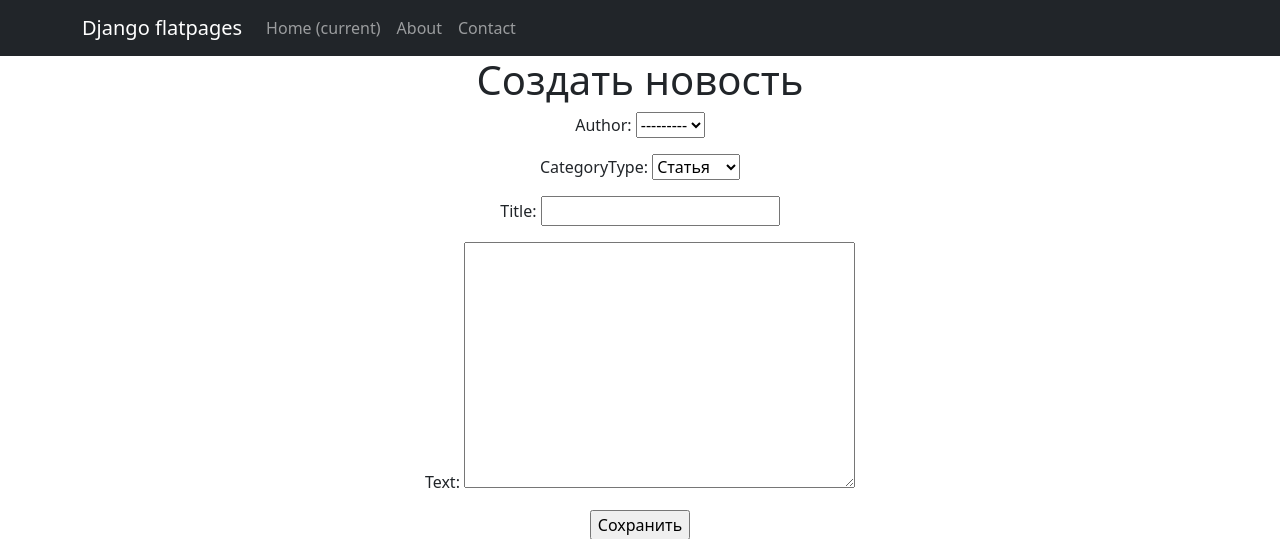
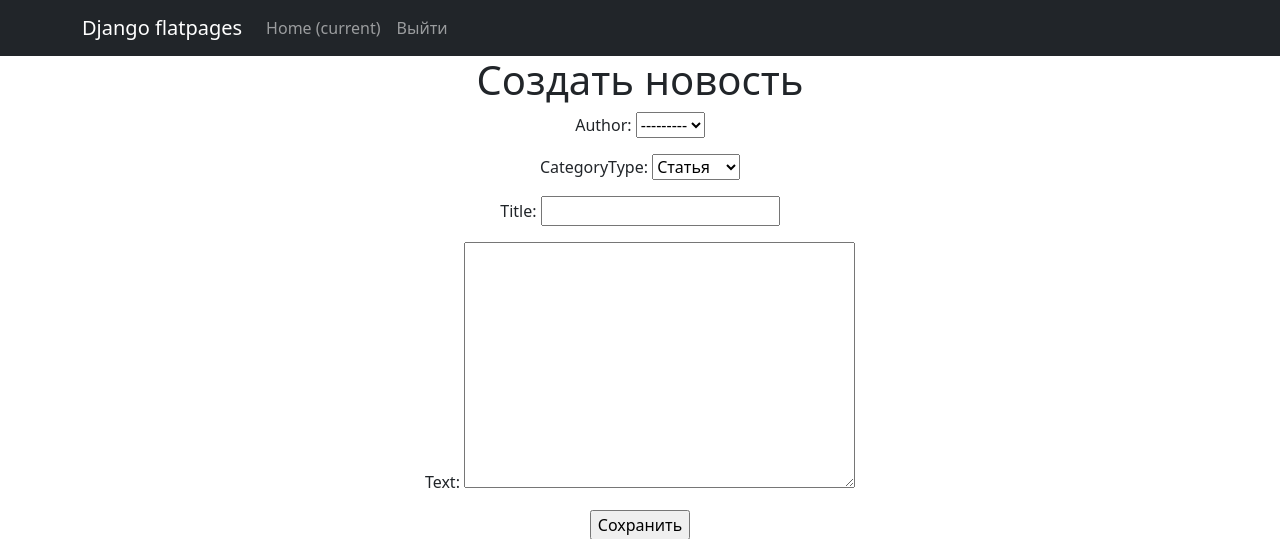
Before and after one commit to ElaniK/News_Portal, a Django app: page /news/create/ in a window 1280 px wide. Shown: the top 539 px of the page. Run offline with Django 4.2, Linux system fonts and the light colour scheme; a user stored in the database is signed in; data comes from the database, SQL or seed files in the repository; both versions use the stored data as it was after the commit; some libraries are stand-ins or nearby versions.

Commit message:
Add exit, enter, registration button

```diff
--- a/project/news/templates/news/default.html
+++ b/project/news/templates/news/default.html
@@ -5,7 +5,10 @@
         <meta name="viewport" content="width=device-width, initial-scale=1, shrink-to-fit=no" />
         <meta name="description" content="" />
         <meta name="author" content="" />
-        <title>Bare - Start Bootstrap Template</title>
+        <title>
+            {% block title %}
+            {% endblock title %}
+        </title>
         {% load static %}
         <!-- Core theme CSS (includes Bootstrap)-->
         <link href="{% static 'css/styles.css' %}" rel="stylesheet" />
@@ -29,10 +32,16 @@
                             </a>
                         </li>
                         <li class="nav-item">
-                            <a class="nav-link" href="/about/">About</a>
+                            {% if user.is_authenticated %}
+                            <a class="nav-link" href="/accounts/logout/">Выйти</a>
+                        </li>
+                            {% else %}
+                        <li class="nav-item">
+                            <a class="nav-link" href="/accounts/signup/">Регистрация</a>
                         </li>
                         <li class="nav-item">
-                            <a class="nav-link" href="/contacts/">Contact</a>
+                            <a class="nav-link" href="/accounts/login/">Вход</a>
+                            {% endif %}
                         </li>
                     </ul>
                 </div>
--- a/project/project/settings.py
+++ b/project/project/settings.py
@@ -143,6 +143,7 @@ STATICFILES_DIRS = [
 ]
 
 LOGIN_REDIRECT_URL = "/news"
+LOGOUT_REDIRECT_URL = "/news"
 
 ACCOUNT_EMAIL_REQUIRED = True
 ACCOUNT_UNIQUE_EMAIL = True
```
Also changed, not shown: project/db.sqlite3.
